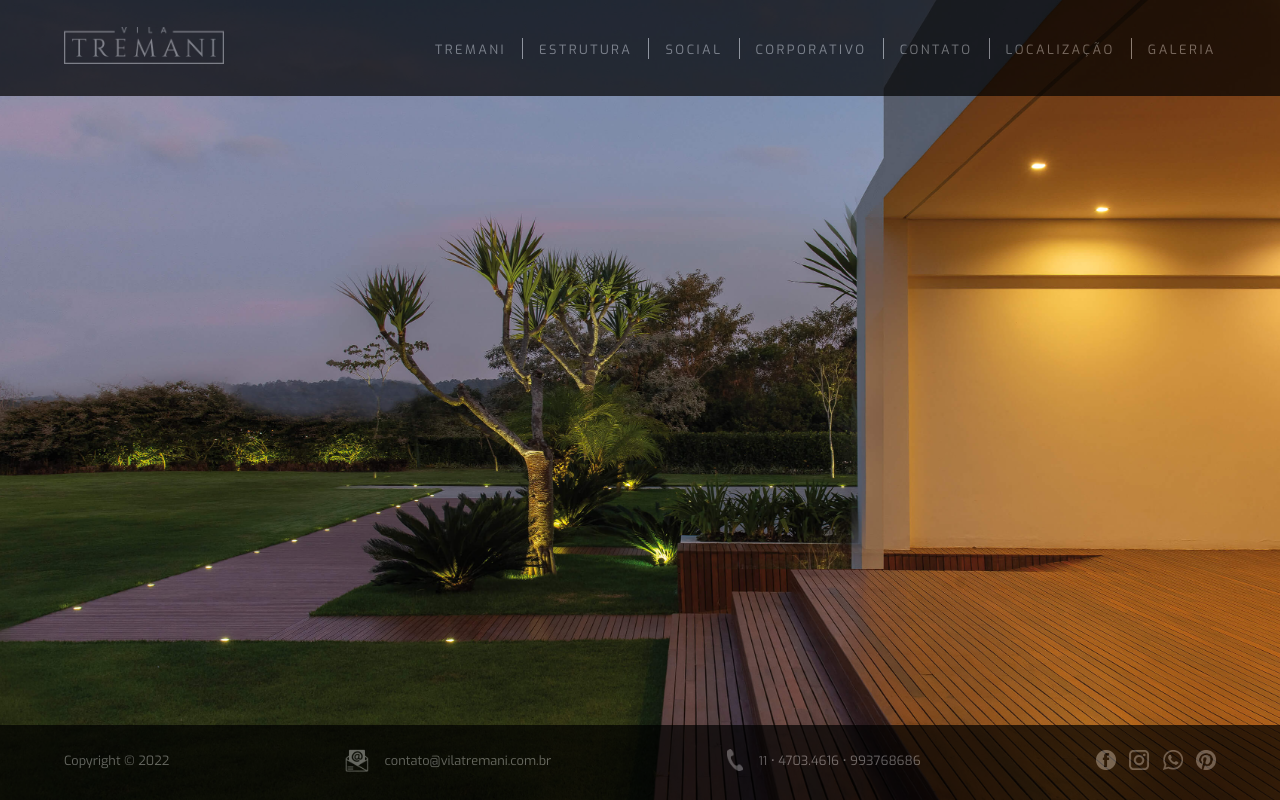
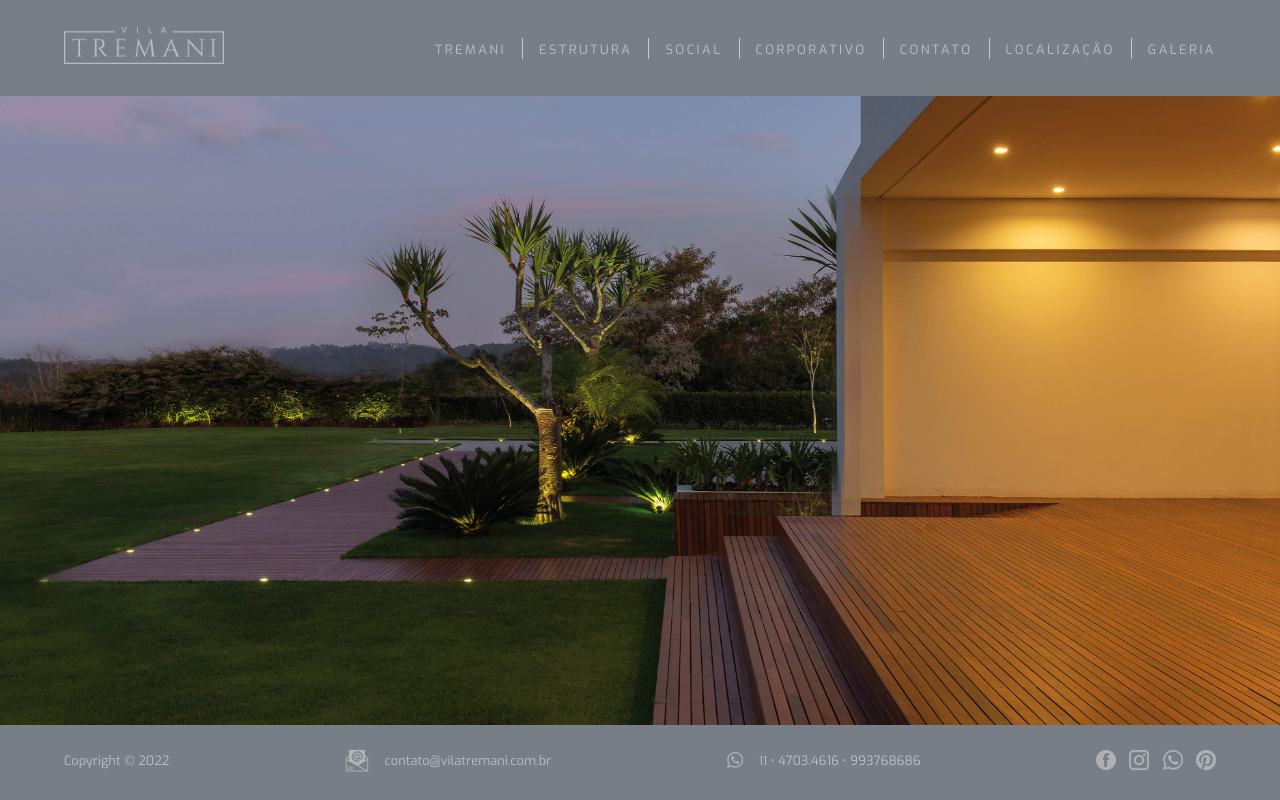
Before and after one commit to senaarth/tremani, a Next.js app: page / in a window 1280 px wide. Built offline with nearby package versions, Linux system fonts and the light colour scheme.

Commit message:
ajustes cor e imagens

```diff
--- a/src/components/Footer/index.tsx
+++ b/src/components/Footer/index.tsx
@@ -19,7 +19,7 @@ export function Footer() {
         </div>
         <div className="row">
           <img
-            src="/images/ico-telefone.png"
+            src="/images/ico-whatsapp.png"
             alt="Icone de Telefone"
             style={{ opacity: 0.4 }}
           />
--- a/src/components/Footer/styles.ts
+++ b/src/components/Footer/styles.ts
@@ -8,8 +8,8 @@ export const Container = styled.div`
   align-items: center;
   justify-content: center;
 
-  background-color: black;
-  opacity: 0.7;
+  background-color: #777e86;
+  /* opacity: 0.7; */
 
   * {
     color: rgba(255, 255, 255, 0.5);
--- a/src/components/Header/styles.ts
+++ b/src/components/Header/styles.ts
@@ -3,16 +3,19 @@ import styled from "styled-components";
 export const Container = styled.div`
   width: 100%;
   min-height: 6rem;
-  z-index: 2;
 
   display: flex;
   flex-direction: column;
   align-items: center;
   justify-content: center;
 
-  background-color: black;
-  opacity: 0.7 !important;
-  position: relative;
+  background-color: #777e86;
+  /* opacity: 0.7 !important; */
+  z-index: 99;
+
+  position: fixed;
+  top: 0;
+  left: 0;
 
   * {
     color: rgba(255, 255, 255, 0.5);
@@ -22,17 +25,17 @@ export const Container = styled.div`
     cursor: pointer;
 
     &:hover {
-      filter: brightness(0.6);
+      filter: brightness(0.8);
     }
   }
 
-  transition: opacity 0.6s;
+  /* transition: opacity 0.6s; */
 
-  @media (max-width: 1200px) {
+  /* @media (max-width: 1200px) {
     &.active {
       opacity: 1 !important;
     }
-  }
+  } */
 `;
 
 export const ContentContainer = styled.header`
@@ -117,7 +120,7 @@ export const Navigation = styled.nav`
     left: 0;
 
     width: 100vw;
-    background-color: black;
+    background-color: #777e86;
 
     ul {
       flex-direction: column;
--- a/src/pages/index.tsx
+++ b/src/pages/index.tsx
@@ -1,7 +1,7 @@
 import React from "react";
 import Head from "next/head";
 
-import { Slider } from "../styles/Home";
+import { Container } from "../styles/Home";
 
 /**
  * Home Page
@@ -9,22 +9,22 @@ import { Slider } from "../styles/Home";
  */
 
 export default function Home(): JSX.Element {
-  const [innerHeight, setInnerHeight] = React.useState<string | number>(
-    "100vh"
-  );
+  // const [innerHeight, setInnerHeight] = React.useState<string | number>(
+  //   "100vh"
+  // );
 
-  React.useEffect(() => {
-    if (window) {
-      setInnerHeight(window.innerHeight);
-    }
-  }, []);
+  // React.useEffect(() => {
+  //   if (window) {
+  //     setInnerHeight(window.innerHeight);
+  //   }
+  // }, []);
 
   return (
-    <div>
+    <Container>
       <Head>
         <title>Home | Vila Tremani</title>
       </Head>
-      <Slider style={{ height: innerHeight }} />
-    </div>
+      <img src="/images/foto1.jpg" alt="Background" />
+    </Container>
   );
 }
--- a/src/styles/Galeria.ts
+++ b/src/styles/Galeria.ts
@@ -106,7 +106,7 @@ export const SliderContainer = styled.div`
   }
 
   &.visible {
-    margin-top: 8rem;
+    margin-top: 2rem;
     height: 30vh;
 
     @media (min-width: 1000px) {
--- a/src/styles/Home.ts
+++ b/src/styles/Home.ts
@@ -1,4 +1,21 @@
 import styled from "styled-components";
+
+export const Container = styled.div`
+  /* padding-top: 6rem; */
+  width: 100vw;
+  flex: 1;
+
+  display: flex;
+  flex-direction: column;
+  align-items: center;
+  justify-content: center;
+
+  img {
+    width: 100%;
+    flex: 1;
+    object-fit: cover;
+  }
+`;
 
 export const Slider = styled.div`
   width: 100vw;
--- a/src/styles/global.ts
+++ b/src/styles/global.ts
@@ -29,20 +29,25 @@ export default createGlobalStyle`
 `;
 
 export const PageContainer = styled.div`
-  transform: translateY(-6rem);
+  padding-top: 6rem;
 
   display: flex;
   flex-direction: column;
   align-items: center;
 
   width: 100%;
-  /* padding-bottom: 7.25rem; */
+  padding-bottom: 7.25rem;
 
   .banner {
     width: 100vw;
     margin-bottom: 3rem;
     min-height: 15rem;
     object-fit: cover;
+  }
+
+  #top {
+    width: 100vw;
+    height: 6rem;
   }
 
   h1 {
```
Also changed, not shown: src/pages/galeria.tsx (+5 -4 lines), public/images/mapa.png.
